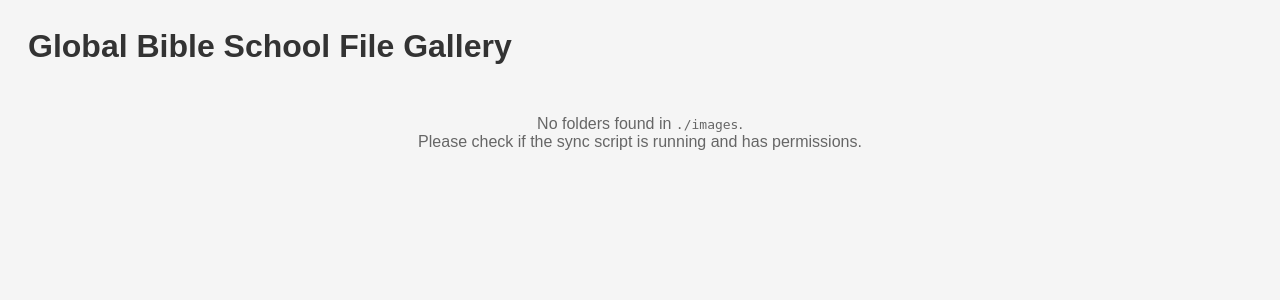
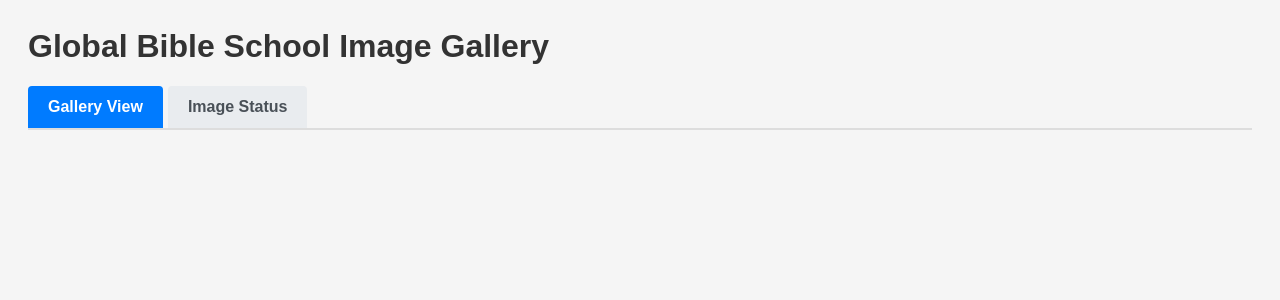
Before and after one commit to awr360/gbs-imagescript, a PHP site: page /index.php?tab=gallery in a window 1280 px wide. Shown: the top 300 px of the page. Run offline with PHP 8.4, Linux system fonts and the light colour scheme.

Commit message:
Enhance image gallery functionality and UI
Refactor image handling and update HTML structure for better organization.

```diff
--- a/index.php
+++ b/index.php
@@ -1,7 +1,7 @@
 <?php
 // Array of three-letter language codes to hide as separate folders
 $languageCodes = [
-    'eng', 'spa', 'deu', 'fra', 'ita', 'por', 'rus', 'chi', 'jpn', 'kor',
+    'eng', 'mlg', 'spa', 'deu', 'fra', 'ita', 'por', 'rus', 'chi', 'jpn', 'kor',
     'ara', 'hin', 'ben', 'urd', 'ind', 'tur', 'per', 'tha', 'vie', 'msa',
     'tam', 'tel', 'mar', 'guj', 'kan', 'mal', 'ori', 'pan', 'asm', 'mai',
     'nep', 'sin', 'bur', 'khm', 'lao', 'mon', 'tib', 'uig', 'kaz', 'kir',
@@ -17,107 +17,151 @@ $languageCodes = [
 // Base directory to scan for images
 $baseDir = './images'; // Change this to the path of your images folder
 
-// Base URL for the images - use environment variable or default to relative path
+// Base URL for the images
 $baseUrl = getenv('APP_BASE_URL') ?: '/images/';
-// $baseUrl = 'https://connect.awr.org/imgmg/images/';
-
-// Load and parse manifest
-$manifestData = [];
-$manifestFile = rtrim($baseDir, '/') . '/manifest.json';
-if (file_exists($manifestFile)) {
-    $manifestData = json_decode(file_get_contents($manifestFile), true) ?: [];
-}
-
-// Helper to check if a file is an image for preview purposes
-function isImage($filename) {
-    $ext = strtolower(pathinfo($filename, PATHINFO_EXTENSION));
-    return in_array($ext, ['jpg', 'jpeg', 'png', 'gif', 'webp']);
-}
+// $baseUrl = 'http://images.gbs.adventistinbox.org/';
 
 // Function to get top-level folders
 function getTopLevelFolders($dir) {
-    global $manifestData;
     $folders = [];
-    foreach ($manifestData as $path) {
-        $parts = explode('/', ltrim($path, '/'));
-        if (count($parts) > 1) {
-            $folders[$parts[0]] = true;
+    if (!is_dir($dir)) {
+        return $folders;
+    }
+
+    $iterator = new DirectoryIterator($dir);
+    foreach ($iterator as $item) {
+        if ($item->isDir() && !$item->isDot()) {
+            $folders[] = $item->getFilename();
         }
     }
-    return array_keys($folders);
+    return $folders;
 }
 
 // Function to get subfolders for a specific top-level folder
 function getSubfoldersForFolder($baseDir, $folder) {
-    global $manifestData, $languageCodes;
     $subfolders = [];
-    foreach ($manifestData as $path) {
-        $parts = explode('/', ltrim($path, '/'));
-        if (count($parts) > 2 && $parts[0] === $folder) {
-            $subfolderName = $parts[1];
-            if (!in_array(strtolower($subfolderName), $languageCodes)) {
-                $subfolders[$subfolderName] = true;
+    $folderPath = $baseDir . '/' . $folder;
+
+    if (!is_dir($folderPath)) {
+        return $subfolders;
+    }
+
+    $iterator = new DirectoryIterator($folderPath);
+    foreach ($iterator as $item) {
+        if ($item->isDir() && !$item->isDot()) {
+            $subfolderName = $item->getFilename();
+            // Skip language folders identified by 3-letter codes (e.g. eng, mlg)
+            if (!preg_match('/^[a-z]{3}$/i', $subfolderName)) {
+                $subfolders[] = $subfolderName;
             }
         }
     }
-    return array_keys($subfolders);
+    // Natural sort so names like ubp-1, ubp-2, ubp-10 sort as expected
+    usort($subfolders, 'strnatcasecmp');
+
+    return $subfolders;
 }
 
-// Function to get files for a specific folder path
-function getFilesInFolder($folderPath, $baseUrl) {
-    global $manifestData, $baseDir;
-    $files = [];
-    $targetPrefix = ltrim(substr($folderPath, strlen($baseDir)), '/');
-    if ($targetPrefix !== '') $targetPrefix .= '/';
+// Function to get images for a specific folder path
+function getImagesInFolder($folderPath, $baseUrl) {
+    $images = [];
 
-    foreach ($manifestData as $path) {
-        if ($targetPrefix === '' || strpos($path, $targetPrefix) === 0) {
-            $remainder = substr($path, strlen($targetPrefix));
-            if (strpos($remainder, '/') === false && $remainder !== '') {
-                $files[] = $remainder;
-            }
+    if (!is_dir($folderPath)) {
+        return $images;
+    }
+
+    $iterator = new DirectoryIterator($folderPath);
+    foreach ($iterator as $item) {
+        if ($item->isFile() && in_array(strtolower($item->getExtension()), ['jpg', 'jpeg', 'png', 'gif', 'webp'])) {
+            $images[] = $item->getFilename();
         }
     }
-    return $files;
+
+    return $images;
 }
 
-// Function to get language-specific files for any folder path
-function getLangSpecificFiles($basePath, $folderRelativePath) {
-    global $manifestData, $languageCodes;
-    $langFiles = [];
-    $targetPrefix = ltrim($folderRelativePath, '/') . '/';
+// Function to get language-specific images for a specific subfolder
+function getLangSpecificImagesForSubfolder($baseDir, $folder, $subfolder) {
+    $langImages = [];
+    $subfolderPath = $baseDir . '/' . $folder . '/' . $subfolder;
 
-    foreach ($manifestData as $path) {
-        if (strpos($path, $targetPrefix) === 0) {
-            $remainder = substr($path, strlen($targetPrefix));
-            $parts = explode('/', $remainder);
-            if (count($parts) == 2) {
-                $lang = $parts[0];
-                $filename = $parts[1];
-                if (in_array(strtolower($lang), $languageCodes)) {
-                    $langFiles[$lang][] = rtrim($folderRelativePath, '/') . '/' . $lang . '/' . $filename;
+    if (!is_dir($subfolderPath)) {
+        return $langImages;
+    }
+
+    // Detect language subfolders by scanning directories and matching 3-letter names
+    $iterator = new DirectoryIterator($subfolderPath);
+    foreach ($iterator as $item) {
+        if ($item->isDir() && !$item->isDot()) {
+            $name = $item->getFilename();
+            if (preg_match('/^[a-z]{3}$/i', $name)) {
+                $langPath = $subfolderPath . '/' . $name;
+                $fileIter = new DirectoryIterator($langPath);
+                foreach ($fileIter as $file) {
+                    if ($file->isFile() && in_array(strtolower($file->getExtension()), ['jpg', 'jpeg', 'png', 'gif', 'webp'])) {
+                        $langImages[$name][] = $folder . '/' . $subfolder . '/' . $name . '/' . $file->getFilename();
+                    }
                 }
             }
         }
     }
-    return $langFiles;
+
+    return $langImages;
 }
 
 // Get the top-level folders
 $topLevelFolders = getTopLevelFolders($baseDir);
 
-// Check for files in the root directory
-$rootFiles = getFilesInFolder($baseDir, $baseUrl);
-if (!empty($rootFiles)) {
-    // If there are root files, we can treat the root as a "virtual folder" or handle it specially
-    // For now, let's just make sure they can be displayed if we wanted to
+// Function to get all language folders in a subfolder
+function getLanguageFoldersInSubfolder($baseDir, $folder, $subfolder) {
+    $languages = [];
+    $subfolderPath = $baseDir . '/' . $folder . '/' . $subfolder;
+
+    if (!is_dir($subfolderPath)) {
+        return $languages;
+    }
+
+    $iterator = new DirectoryIterator($subfolderPath);
+    foreach ($iterator as $item) {
+        if ($item->isDir() && !$item->isDot()) {
+            $name = $item->getFilename();
+            if (preg_match('/^[a-z]{3}$/i', $name)) {
+                $languages[] = $name;
+            }
+        }
+    }
+
+    sort($languages);
+    return $languages;
 }
+
+// Function to get images for a specific language folder
+function getImagesInLanguageFolder($folderPath) {
+    $images = [];
+
+    if (!is_dir($folderPath)) {
+        return $images;
+    }
+
+    $iterator = new DirectoryIterator($folderPath);
+    foreach ($iterator as $item) {
+        if ($item->isFile() && in_array(strtolower($item->getExtension()), ['jpg', 'jpeg', 'png', 'gif', 'webp'])) {
+            $images[] = $item->getFilename();
+        }
+    }
+
+    sort($images);
+    return $images;
+}
+
+// Get current tab from query parameter
+$currentTab = isset($_GET['tab']) ? $_GET['tab'] : 'gallery';
 
 // Output HTML
 ?>
 <html>
 <head>
-    <title>File Gallery</title>
+    <title>Image List</title>
     <style>
         body {
             font-family: Arial, sans-serif;
@@ -126,6 +170,89 @@ if (!empty($rootFiles)) {
         }
         h1 {
             color: #333;
+        }
+        .tabs {
+            display: flex;
+            gap: 5px;
+            margin-bottom: 20px;
+            border-bottom: 2px solid #ddd;
+        }
+        .tab-button {
+            padding: 12px 20px;
+            background-color: #e9ecef;
+            border: none;
+            cursor: pointer;
+            font-size: 16px;
+            font-weight: bold;
+            color: #495057;
+            border-radius: 4px 4px 0 0;
+            text-decoration: none;
+            display: inline-block;
+        }
+        .tab-button:hover {
+            background-color: #dee2e6;
+        }
+        .tab-button.active {
+            background-color: #007bff;
+            color: white;
+        }
+        .tab-content {
+            display: none;
+        }
+        .tab-content.active {
+            display: block;
+        }
+        table {
+            width: 100%;
+            border-collapse: collapse;
+            background-color: white;
+            margin: 20px 0;
+            border-radius: 8px;
+            overflow: hidden;
+            box-shadow: 0 2px 4px rgba(0,0,0,0.1);
+        }
+        th {
+            background-color: #007bff;
+            color: white;
+            padding: 12px;
+            text-align: left;
+            font-weight: bold;
+        }
+        td {
+            padding: 12px;
+            border-bottom: 1px solid #ddd;
+        }
+        tr:hover {
+            background-color: #f8f9fa;
+        }
+        .status-present {
+            color: #28a745;
+            font-weight: bold;
+        }
+        .status-missing {
+            color: #dc3545;
+            font-weight: bold;
+        }
+        .status-icon {
+            font-size: 18px;
+        }
+        .subfolder-title {
+            background-color: #e9ecef;
+            padding: 15px;
+            margin: 20px 0 10px 0;
+            border-radius: 4px;
+            font-size: 18px;
+            font-weight: bold;
+            color: #495057;
+        }
+        .top-level-title {
+            background-color: #007bff;
+            color: white;
+            padding: 15px;
+            margin: 20px 0 10px 0;
+            border-radius: 4px;
+            font-size: 20px;
+            font-weight: bold;
         }
         .image-section {
             background-color: white;
@@ -276,85 +379,56 @@ if (!empty($rootFiles)) {
     </style>
 </head>
 <body>
-    <h1>Global Bible School File Gallery</h1>
+    <h1>Global Bible School Image Gallery</h1>
 
-    <?php if (empty($topLevelFolders)): ?>
-        <p style="text-align: center; color: #666; margin-top: 50px;">
-            No folders found in <code><?php echo htmlspecialchars($baseDir); ?></code>.<br>
-            Please check if the sync script is running and has permissions.
-        </p>
-    <?php endif; ?>
+    <div class="tabs">
+        <a href="?tab=gallery" class="tab-button <?php echo $currentTab === 'gallery' ? 'active' : ''; ?>">Gallery View</a>
+        <a href="?tab=status" class="tab-button <?php echo $currentTab === 'status' ? 'active' : ''; ?>">Image Status</a>
+    </div>
 
+    <!-- Gallery Tab Content -->
+    <div class="tab-content <?php echo $currentTab === 'gallery' ? 'active' : ''; ?>" id="gallery-tab">
     <?php foreach ($topLevelFolders as $folder): ?>
         <?php
         $subfolders = getSubfoldersForFolder($baseDir, $folder);
         $folderPath = $baseDir . '/' . $folder;
-        $folderFiles = getFilesInFolder($folderPath, $baseUrl);
-        $folderLangFiles = getLangSpecificFiles($baseDir, $folder);
+        $folderImages = getImagesInFolder($folderPath, $baseUrl);
         ?>
 
         <div class="image-section">
-            <div class="section-heading" onclick="toggleSection(this)">
+            <div class="section-heading collapsed" onclick="toggleSection(this)">
                 <span><?php echo htmlspecialchars($folder); ?></span>
                 <span class="toggle-icon"></span>
             </div>
             <ul class="image-gallery">
-                <?php if (empty($folderFiles) && empty($folderLangFiles) && empty($subfolders)): ?>
-                    <li style="color: #999; padding: 10px;">No files or subfolders found in this section.</li>
-                <?php endif; ?>
-                <!-- Files directly in the main folder -->
-                <?php foreach ($folderFiles as $file): ?>
+                <!-- Images directly in the main folder -->
+                <?php foreach ($folderImages as $image): ?>
                     <?php
-                        $url = rtrim($baseUrl, '/') . '/' . $folder . '/' . $file;
-                        $isImg = isImage($file);
+                        $url = rtrim($baseUrl, '/') . '/' . $folder . '/' . $image;
                     ?>
                     <li class="image-item">
-                        <?php if ($isImg): ?>
-                            <img src="<?php echo htmlspecialchars($url); ?>" alt="<?php echo htmlspecialchars($file); ?>" data-full-url="<?php echo htmlspecialchars($url); ?>">
-                        <?php else: ?>
-                            <div class="file-preview" onclick="window.open('<?php echo htmlspecialchars($url); ?>', '_blank')">
-                                <span class="file-icon-img">📄</span>
-                                <span class="file-ext"><?php echo htmlspecialchars(pathinfo($file, PATHINFO_EXTENSION)); ?></span>
-                            </div>
-                        <?php endif; ?>
-                        <a href="<?php echo htmlspecialchars($url); ?>" title="<?php echo htmlspecialchars($file); ?>">
-                            <?php echo htmlspecialchars($file); ?>
+                        <img src="<?php echo htmlspecialchars($url); ?>" alt="<?php echo htmlspecialchars($image); ?>" data-full-url="<?php echo htmlspecialchars($url); ?>">
+                        <a href="<?php echo htmlspecialchars($url); ?>" title="<?php echo htmlspecialchars($image); ?>">
+                            <?php echo htmlspecialchars($image); ?>
                         </a>
                     </li>
                 <?php endforeach; ?>
 
-                <!-- Language variants directly in the main folder -->
-                <?php if (!empty($folderLangFiles)): ?>
-                    <?php foreach ($folderLangFiles as $lang => $langFiles): ?>
-                        <?php foreach ($langFiles as $file): ?>
-                            <?php
-                                $templateUrl = rtrim($baseUrl, '/') . '/' . str_replace($lang, '_lang_', $file);
-                                $previewUrl = rtrim($baseUrl, '/') . '/' . $file;
-                                $isImg = isImage($file);
-                            ?>
-                            <li class="image-item">
-                                <?php if ($isImg): ?>
-                                    <img src="<?php echo htmlspecialchars($previewUrl); ?>" alt="<?php echo htmlspecialchars(basename($file)); ?>" data-full-url="<?php echo htmlspecialchars($templateUrl); ?>">
-                                <?php else: ?>
-                                    <div class="file-preview" onclick="window.open('<?php echo htmlspecialchars($previewUrl); ?>', '_blank')">
-                                        <span class="file-icon-img">📄</span>
-                                        <span class="file-ext"><?php echo htmlspecialchars(pathinfo($file, PATHINFO_EXTENSION)); ?></span>
-                                    </div>
-                                <?php endif; ?>
-                                <a href="<?php echo htmlspecialchars($templateUrl); ?>" title="<?php echo htmlspecialchars(basename($file)); ?>">
-                                    <?php echo htmlspecialchars(basename($file)); ?> (<?php echo htmlspecialchars($lang); ?>)
-                                </a>
-                            </li>
-                        <?php endforeach; ?>
-                    <?php endforeach; ?>
-                <?php endif; ?>
-
                 <!-- Subfolders -->
                 <?php foreach ($subfolders as $subfolder): ?>
                     <?php
-                        $subfolderRelativePath = $folder . '/' . $subfolder;
-                        $subfolderLangFiles = getLangSpecificFiles($baseDir, $subfolderRelativePath);
-                        $hasSubfolderLang = !empty($subfolderLangFiles);
+                        $subfolderPath = $folderPath . '/' . $subfolder;
+                        $rootImages = getImagesInFolder($subfolderPath, $baseUrl);
+                        $engImages = getImagesInFolder($subfolderPath . '/eng', $baseUrl);
+                        $displayImages = [];
+                        foreach ($rootImages as $image) {
+                            $displayImages[$image] = 'root';
+                        }
+                        foreach ($engImages as $image) {
+                            if (!isset($displayImages[$image])) {
+                                $displayImages[$image] = 'eng';
+                            }
+                        }
                     ?>
                     <li class="subfolder-section">
                         <div class="subfolder-heading collapsed" onclick="toggleSection(this)">
@@ -362,59 +436,86 @@ if (!empty($rootFiles)) {
                             <span class="toggle-icon"></span>
                         </div>
                         <ul class="subfolder-gallery">
-                            <?php
-                                $subfolderPath = $folderPath . '/' . $subfolder;
-                                $subfolderFiles = getFilesInFolder($subfolderPath, $baseUrl);
-                                foreach ($subfolderFiles as $file):
-                                    $url = rtrim($baseUrl, '/') . '/' . $folder . '/' . $subfolder . '/' . $file;
-                                    $isImg = isImage($file);
+                            <?php foreach ($displayImages as $image => $source):
+                                if ($source === 'root') {
+                                    $previewUrl = rtrim($baseUrl, '/') . '/' . $folder . '/' . $subfolder . '/' . $image;
+                                    $linkUrl = $previewUrl;
+                                    $label = $image;
+                                } else {
+                                    $previewUrl = rtrim($baseUrl, '/') . '/' . $folder . '/' . $subfolder . '/eng/' . $image;
+                                    $linkUrl = rtrim($baseUrl, '/') . '/' . $folder . '/' . $subfolder . '/_lang_/' . $image;
+                                    $label = $image . ' (eng)';
+                                }
                             ?>
                                 <li class="image-item">
-                                    <?php if ($isImg): ?>
-                                        <img src="<?php echo htmlspecialchars($url); ?>" alt="<?php echo htmlspecialchars($file); ?>" data-full-url="<?php echo htmlspecialchars($url); ?>">
-                                    <?php else: ?>
-                                        <div class="file-preview" onclick="window.open('<?php echo htmlspecialchars($url); ?>', '_blank')">
-                                            <span class="file-icon-img">📄</span>
-                                            <span class="file-ext"><?php echo htmlspecialchars(pathinfo($file, PATHINFO_EXTENSION)); ?></span>
-                                        </div>
-                                    <?php endif; ?>
-                                    <a href="<?php echo htmlspecialchars($url); ?>" title="<?php echo htmlspecialchars($file); ?>">
-                                        <?php echo htmlspecialchars($file); ?>
+                                    <img src="<?php echo htmlspecialchars($previewUrl); ?>" alt="<?php echo htmlspecialchars($label); ?>" data-full-url="<?php echo htmlspecialchars($linkUrl); ?>">
+                                    <a href="<?php echo htmlspecialchars($linkUrl); ?>" title="<?php echo htmlspecialchars($label); ?>">
+                                        <?php echo htmlspecialchars($label); ?>
                                     </a>
                                 </li>
                             <?php endforeach; ?>
-
-                            <!-- Language variants for this subfolder -->
-                            <?php if ($hasSubfolderLang): ?>
-                                <?php foreach ($subfolderLangFiles as $lang => $langFiles): ?>
-                                    <?php foreach ($langFiles as $file): ?>
-                                        <?php
-                                            $templateUrl = rtrim($baseUrl, '/') . '/' . str_replace($lang, '_lang_', $file);
-                                            $previewUrl = rtrim($baseUrl, '/') . '/' . $file;
-                                            $isImg = isImage($file);
-                                        ?>
-                                        <li class="image-item">
-                                            <?php if ($isImg): ?>
-                                                <img src="<?php echo htmlspecialchars($previewUrl); ?>" alt="<?php echo htmlspecialchars(basename($file)); ?>" data-full-url="<?php echo htmlspecialchars($templateUrl); ?>">
-                                            <?php else: ?>
-                                                <div class="file-preview" onclick="window.open('<?php echo htmlspecialchars($previewUrl); ?>', '_blank')">
-                                                    <span class="file-icon-img">📄</span>
-                                                    <span class="file-ext"><?php echo htmlspecialchars(pathinfo($file, PATHINFO_EXTENSION)); ?></span>
-                                                </div>
-                                            <?php endif; ?>
-                                            <a href="<?php echo htmlspecialchars($templateUrl); ?>" title="<?php echo htmlspecialchars(basename($file)); ?>">
-                                                <?php echo htmlspecialchars(basename($file)); ?> (<?php echo htmlspecialchars($lang); ?>)
-                                            </a>
-                                        </li>
-                                    <?php endforeach; ?>
-                                <?php endforeach; ?>
-                            <?php endif; ?>
                         </ul>
                     </li>
                 <?php endforeach; ?>
             </ul>
         </div>
     <?php endforeach; ?>
+    </div>
+
+    <!-- Status Tab Content -->
+    <div class="tab-content <?php echo $currentTab === 'status' ? 'active' : ''; ?>" id="status-tab">
+    <?php foreach ($topLevelFolders as $folder): ?>
+        <div class="top-level-title"><?php echo htmlspecialchars($folder); ?></div>
+        <?php
+            $subfolders = getSubfoldersForFolder($baseDir, $folder);
+            foreach ($subfolders as $subfolder):
+                $subfolderPath = $baseDir . '/' . $folder . '/' . $subfolder;
+                $engPath = $subfolderPath . '/eng';
+                $engImages = getImagesInLanguageFolder($engPath);
+
+                if (empty($engImages)) {
+                    continue;
+                }
+
+                $allLanguages = getLanguageFoldersInSubfolder($baseDir, $folder, $subfolder);
+                $otherLanguages = array_diff($allLanguages, ['eng']);
+                $otherLanguages = array_values($otherLanguages);
+                sort($otherLanguages);
+        ?>
+            <div class="subfolder-title"><?php echo htmlspecialchars($subfolder); ?></div>
+            <table>
+                <thead>
+                    <tr>
+                        <th>Image Name (eng)</th>
+                        <?php foreach ($otherLanguages as $lang): ?>
+                            <th><?php echo htmlspecialchars($lang); ?></th>
+                        <?php endforeach; ?>
+                    </tr>
+                </thead>
+                <tbody>
+                    <?php foreach ($engImages as $image): ?>
+                        <tr>
+                            <td><?php echo htmlspecialchars($image); ?></td>
+                            <?php foreach ($otherLanguages as $lang): ?>
+                                <?php
+                                    $langPath = $subfolderPath . '/' . $lang . '/' . $image;
+                                    $exists = file_exists($langPath);
+                                ?>
+                                <td>
+                                    <?php if ($exists): ?>
+                                        <span class="status-icon status-present">✓</span>
+                                    <?php else: ?>
+                                        <span class="status-icon status-missing">✗</span>
+                                    <?php endif; ?>
+                                </td>
+                            <?php endforeach; ?>
+                        </tr>
+                    <?php endforeach; ?>
+                </tbody>
+            </table>
+        <?php endforeach; ?>
+    <?php endforeach; ?>
+    </div>
 
     <script>
         function toggleSection(heading) {
```
Also changed, not shown: other parts of index.php (+0 -24 lines).
